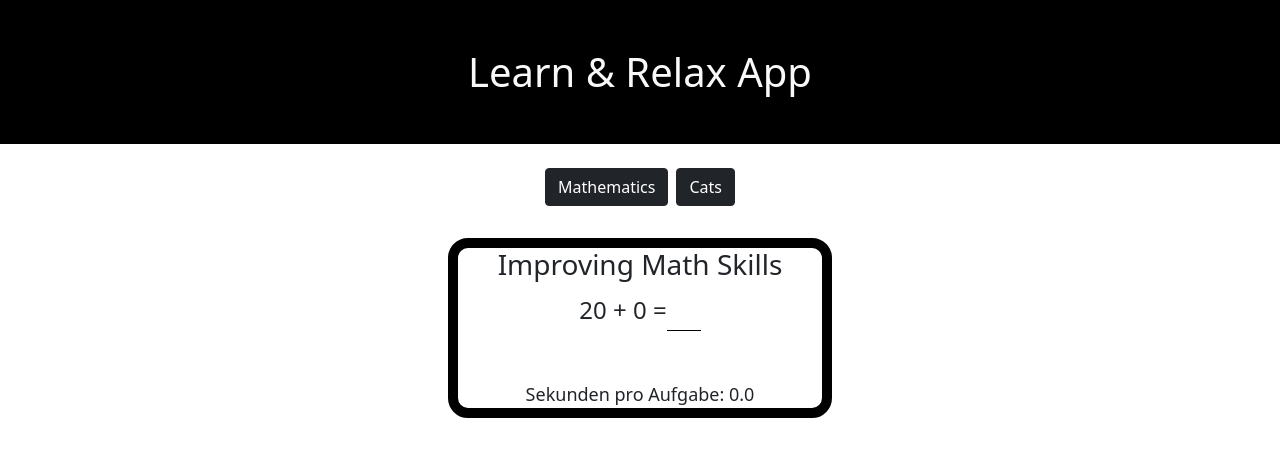
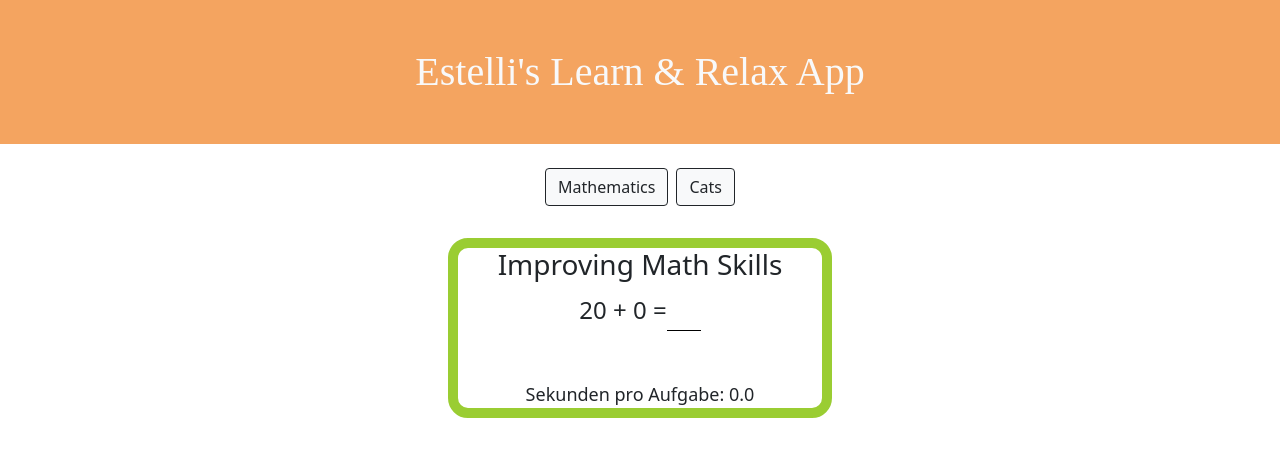
Before and after one commit to lookedpiano/learn-and-relax, an Angular app: page /equation in a window 1280 px wide. Shown: the top 456 px of the page. Built offline with nearby package versions, Linux system fonts and the light colour scheme.

Commit message:
beautified

```diff
--- a/src/app/app-routing.module.ts
+++ b/src/app/app-routing.module.ts
@@ -1,5 +1,6 @@
 import { NgModule } from '@angular/core';
 import { RouterModule, Routes } from '@angular/router';
+import { AppComponent } from './app.component';
 import { EquationComponent } from './equation/equation.component';
 import { PhotosComponent } from './photos/photos.component';
 
--- a/src/app/decision/decision.component.html
+++ b/src/app/decision/decision.component.html
@@ -1,8 +1,8 @@
   <ul class="text-center list-inline py-3 span2">
     <li class="list-inline-item">
-      <a routerLink="/equation" class="btn btn-dark">Mathematics</a>
+      <a routerLink="/equation" class="btn btn-light btn-outline-dark">Mathematics</a>
     </li>
     <li class="list-inline-item">
-      <a routerLink="/photos" class="btn btn-dark">Cats</a>
+      <a routerLink="/photos" class="btn btn-light btn-outline-dark">Cats</a>
     </li>
   </ul>
--- a/src/app/equation/equation.component.css
+++ b/src/app/equation/equation.component.css
@@ -1,7 +1,7 @@
 .container {
   justify-content: center;
   text-align: center;
-  border: 10px solid black;
+  border: 10px solid yellowgreen;
   border-radius: 20px;
   width: 30%;
 }
--- a/src/app/header/header.component.css
+++ b/src/app/header/header.component.css
@@ -1,3 +1,4 @@
 div {
-  background-color: black;
+  background-color: sandybrown;
+  font-family: 'Brush Script MT', cursive;
 }
--- a/src/app/header/header.component.ts
+++ b/src/app/header/header.component.ts
@@ -7,7 +7,7 @@ import { Component, OnInit } from '@angular/core';
 })
 export class HeaderComponent implements OnInit {
 
-  title: string = 'Learn & Relax App';
+  title: string = 'Estelli\'s Learn & Relax App';
 
   constructor() { }
 
--- a/src/app/photos/photos.component.css
+++ b/src/app/photos/photos.component.css
@@ -1,7 +1,7 @@
 img {
   margin-bottom: 1%;
   width: 60%;
-  border: 10px solid black;
+  border: 10px solid yellowgreen;
   border-radius: 20px;
 }
 
--- a/src/app/photos/photos.component.html
+++ b/src/app/photos/photos.component.html
@@ -1,16 +1,7 @@
-<!--
-<div class="center">
-  <div>
-    <button type="button" (click)="onClick()" class="btn btn-dark">New Image</button>
-  </div>
-  <img *ngIf="url" [src]="url"/>
-</div>
--->
-
 <ul class="text-center list-inline py-3">
   <img *ngIf="url" [src]="url"/>
   <br/>
   <li class="list-inline-item">
-    <button type="button" (click)="onClick()" class="btn btn-dark">New Image</button>
+    <button type="button" (click)="onClick()" class="btn btn-light btn-outline-dark">New Image</button>
   </li>
 </ul>
```
